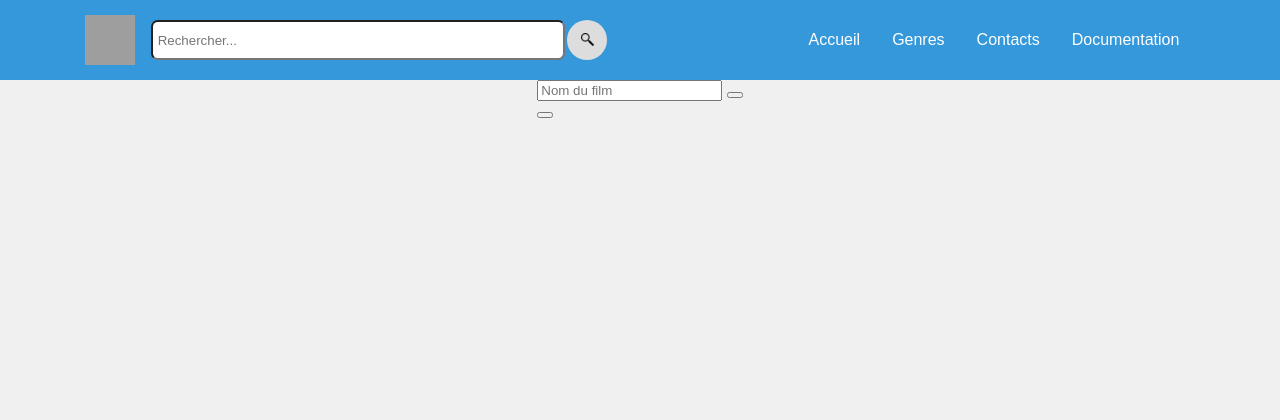
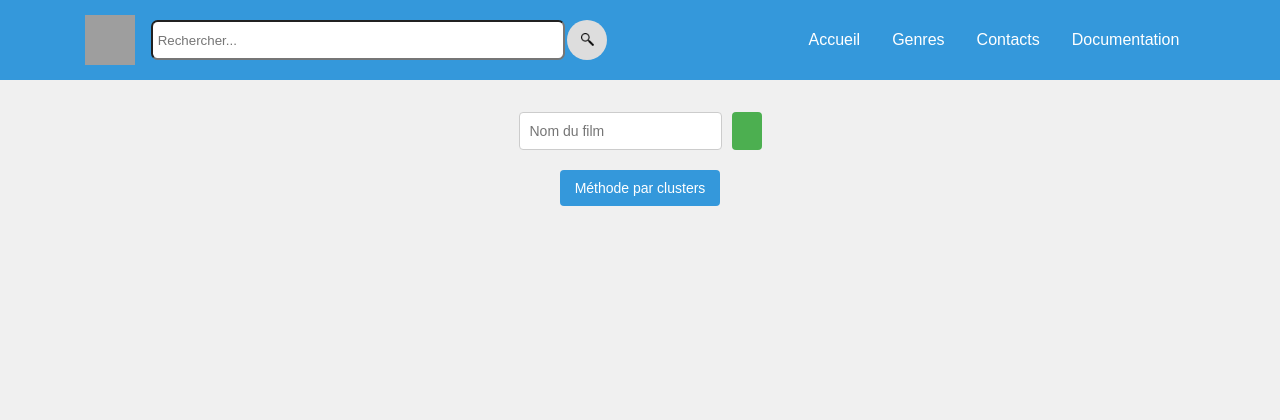
Before and after one commit to Erou22/SAE_5_Flamberge, a PHP site: page /recommandation.html in a window 1280 px wide. Shown: the top 420 px of the page. Run offline with PHP 8.4, Linux system fonts and the light colour scheme; grey boxes are pictures that could not be loaded.

Commit message:
propreté

```diff
--- a/Partie_5/recommandation.html
+++ b/Partie_5/recommandation.html
@@ -42,13 +42,13 @@
     </header>
 
     <main>
-        <form class="recommandation">
+        <form class="recommandation" action="recommandation.php" method="post">
             <div class="search-bar">
                 <!-- Ajoutez ici votre code pour la barre de recherche -->
                 <input type="text" placeholder="Nom du film">
                 <button type="submit" class="recommandation search-button"></button>
             </div>
-            <button type="menu" class="recommandation methode-button"></button>
+            <button type="button" class="recommandation methode-button" value="clusters">Méthode par clusters</button>
         </form>
 
     </main>
--- a/Partie_5/script.js
+++ b/Partie_5/script.js
@@ -55,3 +55,41 @@ document.addEventListener("DOMContentLoaded", function () {
         });
     });
 });
+
+/* ----------------------- */
+/* Contacts                */
+/* ----------------------- */
+
+const articles = document.querySelectorAll("article");
+
+if (articles[3].style.display == "none") {
+    articles[2].style.marginBottom = "2em";
+} else {
+    articles[2].style.marginBottom = "0";
+}
+
+var observer = new MutationObserver(function () {
+    if (articles[3].style.display != 'none') {
+        articles[2].style.marginBottom = "0";
+    } else {
+        articles[2].style.marginBottom = "2em";
+    }
+});
+observer.observe(articles[3], { attributes: true, childList: true });
+
+
+/* ----------------------- */
+/*  Recommendations        */
+/* ----------------------- */
+
+const methode = document.querySelector(".methode-button");
+
+methode.addEventListener("click", () => {
+    if (methode.value == "clusters") {
+        methode.value = "similarity";
+        methode.innerHTML = "Méthode par similarité Item-Based";
+    } else {
+        methode.value = "clusters";
+        methode.innerHTML = "Méthode par clusters";
+    }
+});
--- a/Partie_5/style.css
+++ b/Partie_5/style.css
@@ -245,6 +245,10 @@ main {
 /* Contacts                */
 /* ----------------------- */
 
+.presentation {
+    margin: 1em;
+}
+
 i {
     margin-right: 0.25em;
 }
@@ -256,6 +260,10 @@ article a {
 
 article a:hover {
     text-decoration: underline;
+}
+
+article:last-child {
+    margin-bottom: 2em;
 }
 
 /* ----------------------- */
@@ -355,3 +363,53 @@ article a:hover {
     flex-direction: row;
     align-items: center;
 }
+
+
+/* ----------------------- */
+/* Recommendations         */
+/* ----------------------- */
+
+form.recommandation {
+    display: flex;
+    flex-direction: row;
+    flex-wrap: wrap;
+    justify-content: center;
+    align-items: center;
+    max-width: 20em;
+    margin-top: 2em;
+}
+
+.recommandation .search-bar{
+    display: flex;
+    flex-direction: row;
+    margin-bottom: 20px;
+}
+
+.recommandation .search-bar input {
+    width: 100%;
+    padding: 10px;
+    border: 1px solid #ccc;
+    border-radius: 4px;
+    margin-right: 10px;
+    font-size: 14px;
+}
+
+.recommandation .search-bar button {
+    background-color: #4caf50;
+    color: #fff;
+    border: none;
+    padding: 10px 15px;
+    border-radius: 4px;
+    cursor: pointer;
+    font-size: 14px;
+}
+
+.recommandation .methode-button {
+    background-color: var(--couleur-principal);
+    color: #fff;
+    border: none;
+    padding: 10px 15px;
+    border-radius: 4px;
+    cursor: pointer;
+    font-size: 14px;
+}
```
Also changed, not shown: Partie_5/contacts.html (+9 -0 lines).
